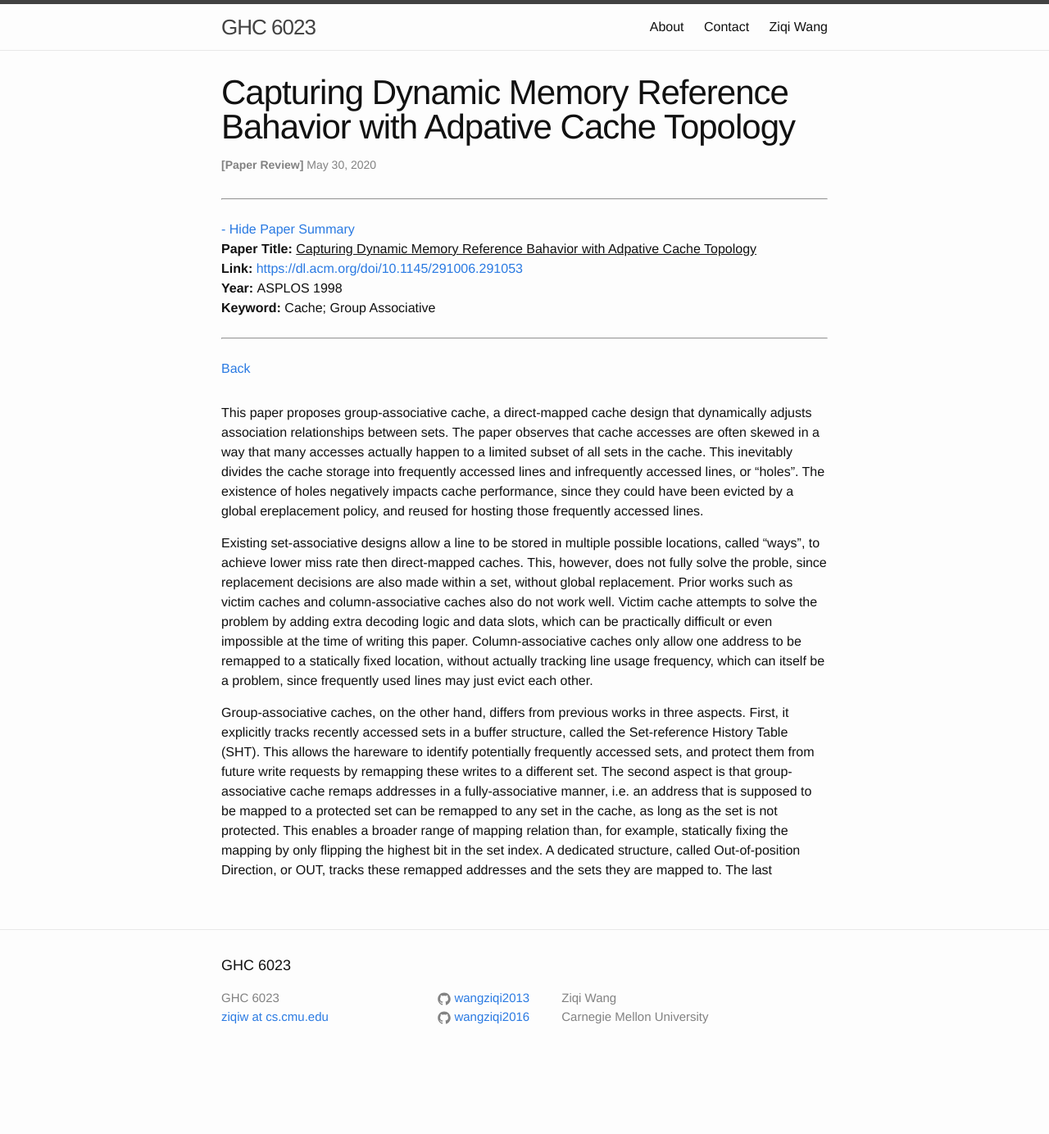
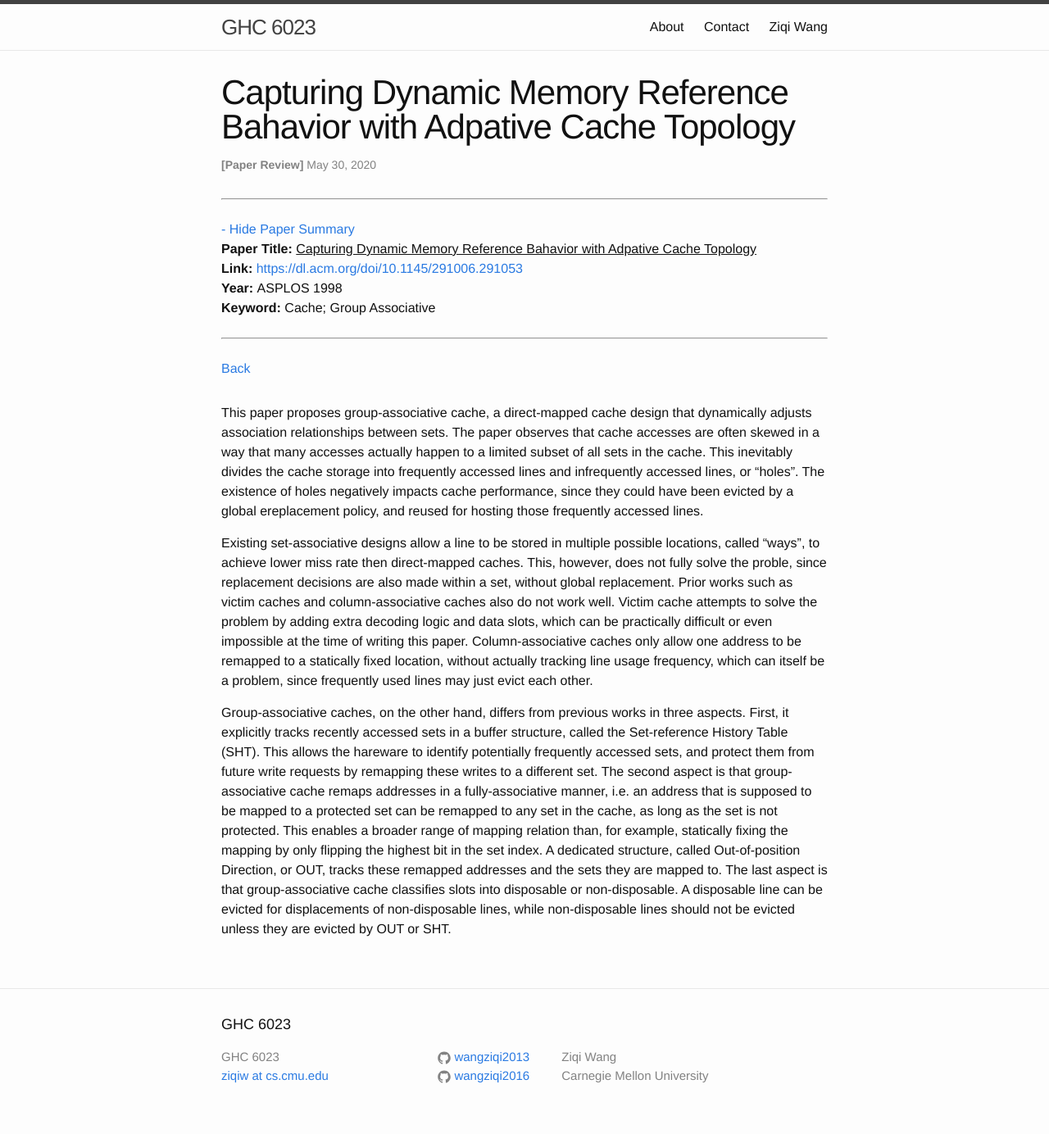
Before and after one commit to wangziqi2013/wangziqi2013.github.io, a Jekyll site: the page built from _posts/2020-05-30-group-associative-cache.markdown, in a window 1280 px wide. Shown: the whole page at 82% size. Built offline with Jekyll 4.4.1, drawn with Linux system fonts in a browser that asks for light colours; before the commit the page ends 1312 px from its top, so only the background shows below that.

Commit message:
Adding last aspect

```diff
--- a/_posts/2020-05-30-group-associative-cache.markdown
+++ b/_posts/2020-05-30-group-associative-cache.markdown
@@ -34,4 +34,6 @@ to a different set. The second aspect is that group-associative cache remaps add
 i.e. an address that is supposed to be mapped to a protected set can be remapped to any set in the cache, as long as
 the set is not protected. This enables a broader range of mapping relation than, for example, statically fixing the mapping
 by only flipping the highest bit in the set index. A dedicated structure, called Out-of-position Direction, or OUT,
-tracks these remapped addresses and the sets they are mapped to. The last
+tracks these remapped addresses and the sets they are mapped to. The last aspect is that group-associative cache classifies
+slots into disposable or non-disposable. A disposable line can be evicted for displacements of non-disposable lines, while
+non-disposable lines should not be evicted unless they are evicted by OUT or SHT.
```
